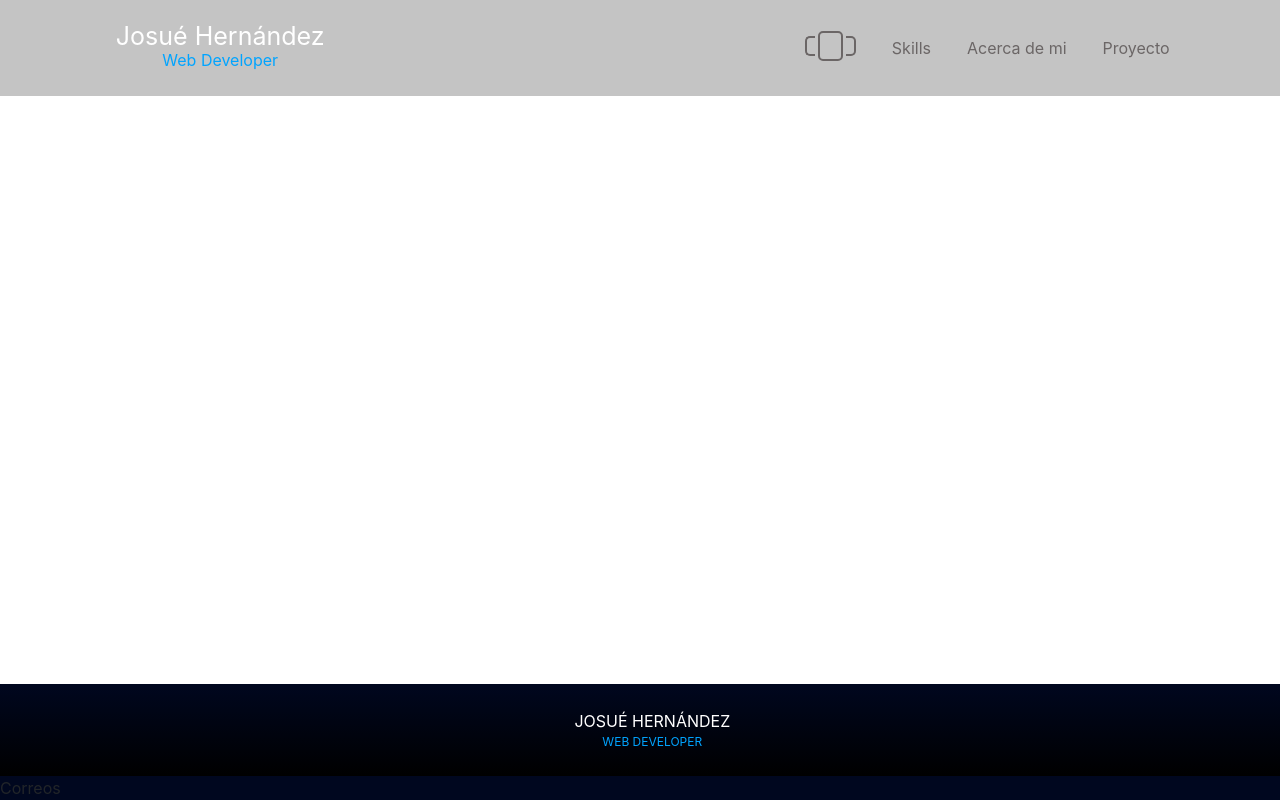
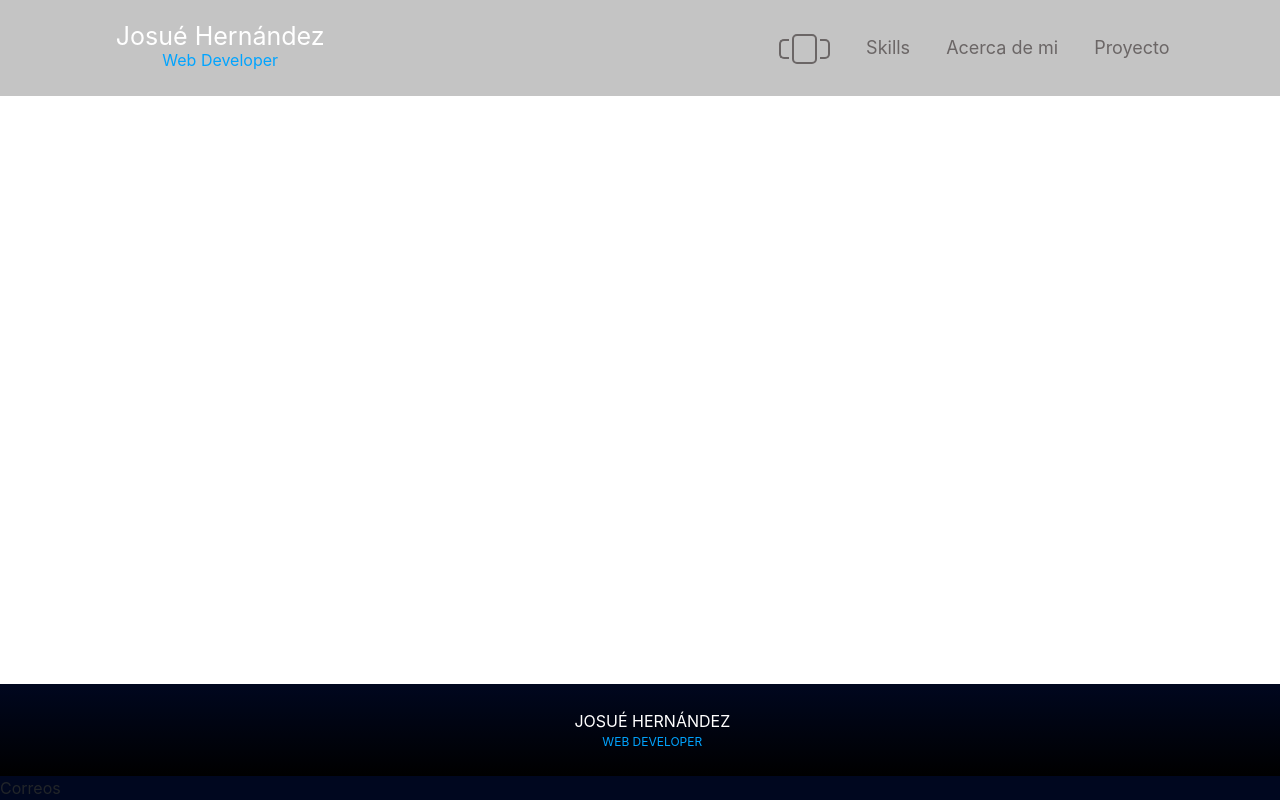
Before and after one commit to Josue0117/book, a Nuxt app: page /about-me in a window 1280 px wide. Built offline with nearby package versions, Linux system fonts and the light colour scheme.

Commit message:
Improves navbar style

```diff
--- a/components/NavBar.vue
+++ b/components/NavBar.vue
@@ -16,9 +16,11 @@
         <ul class="navbar-nav mr-auto">
           <li class="nav-item">
             <NuxtLink class="nav-link" to="/">
-              <div class="link-to-index left"></div>
-              <div class="link-to-index center"></div>
-              <div class="link-to-index rigth"></div>
+              <div class="container-link-to-index">
+                <div class="link-to-index left"></div>
+                <div class="link-to-index center"></div>
+                <div class="link-to-index rigth"></div>
+              </div>
             </NuxtLink>
           </li>
           <li class="nav-item">
@@ -132,8 +134,13 @@ p.navbar-subtitle {
     right: 8%;
   }
 
+  .container-link-to-index {
+    margin-top: 5px;
+  }
+
   .nav-link {
     margin-left: 20px;
+    font-size: 18px;
   }
 
   .link-to-index {
```
